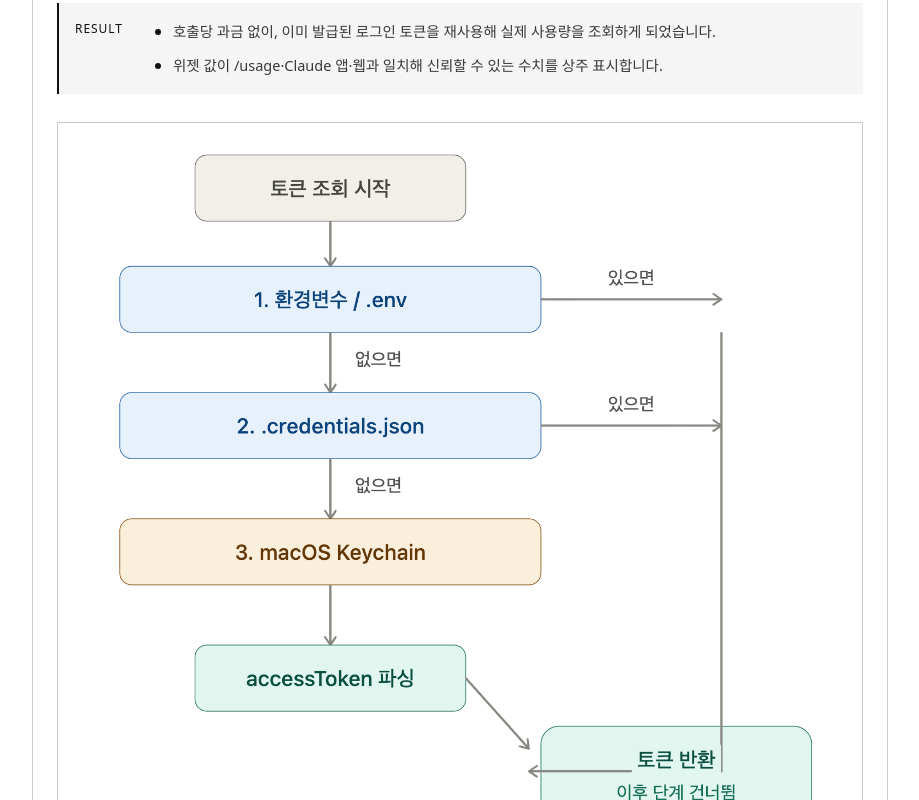
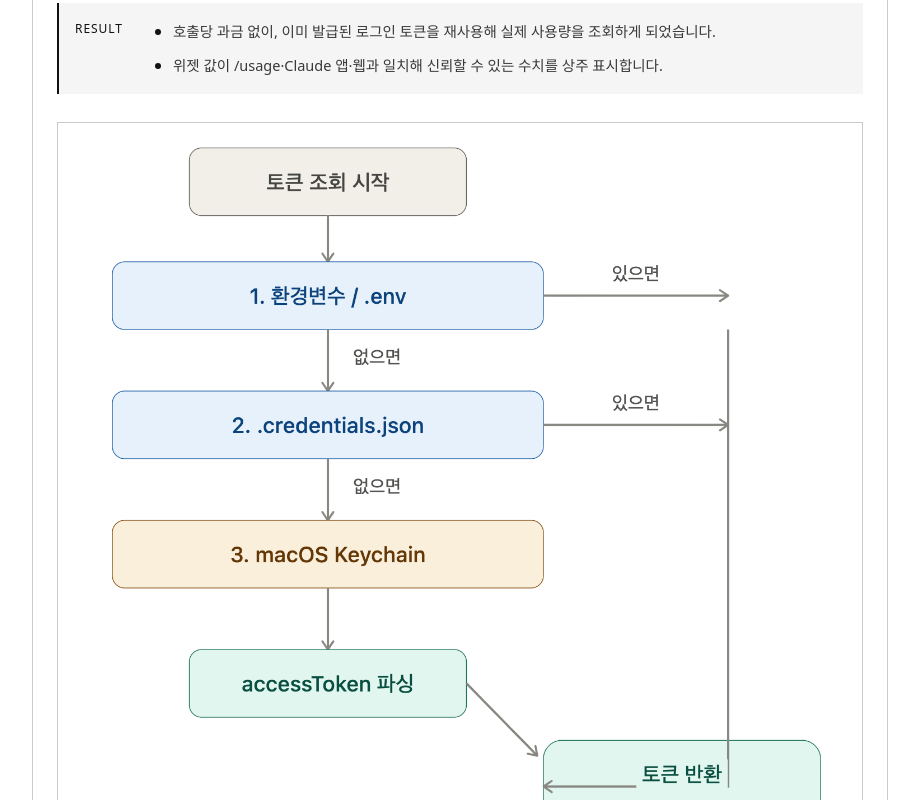
Before and after one commit to seong5/seong5.github.io, a Next.js app: page /projects/claude-log in a window 1280 px wide. Shown: the part 2840-3640 px from the top of the page, without its empty margins (180-1099 px from the left). Built offline with nearby package versions, Linux system fonts and the light colour scheme.

Commit message:
💄 style: claude-log 토큰 우선순위 다이어그램 이미지 교체

```diff
--- a/app/projects/projects.ts
+++ b/app/projects/projects.ts
@@ -195,7 +195,7 @@ export const projects: Project[] = [
           "호출당 과금 없이, 이미 발급된 로그인 토큰을 재사용해 실제 사용량을 조회하게 되었습니다.",
           "위젯 값이 /usage·Claude 앱·웹과 일치해 신뢰할 수 있는 수치를 상주 표시합니다.",
         ],
-        image: { src: "/projects/claude-log-token-priority.png", w: 1470, h: 1330 },
+        image: { src: "/projects/claude-log-token-priority.png", w: 1436, h: 1310 },
       },
       {
         title: "단일 동작에서 발생하는 사용량 조회 오류 메시지 해결",
```
Also changed, not shown: public/projects/claude-log-token-priority.png.
